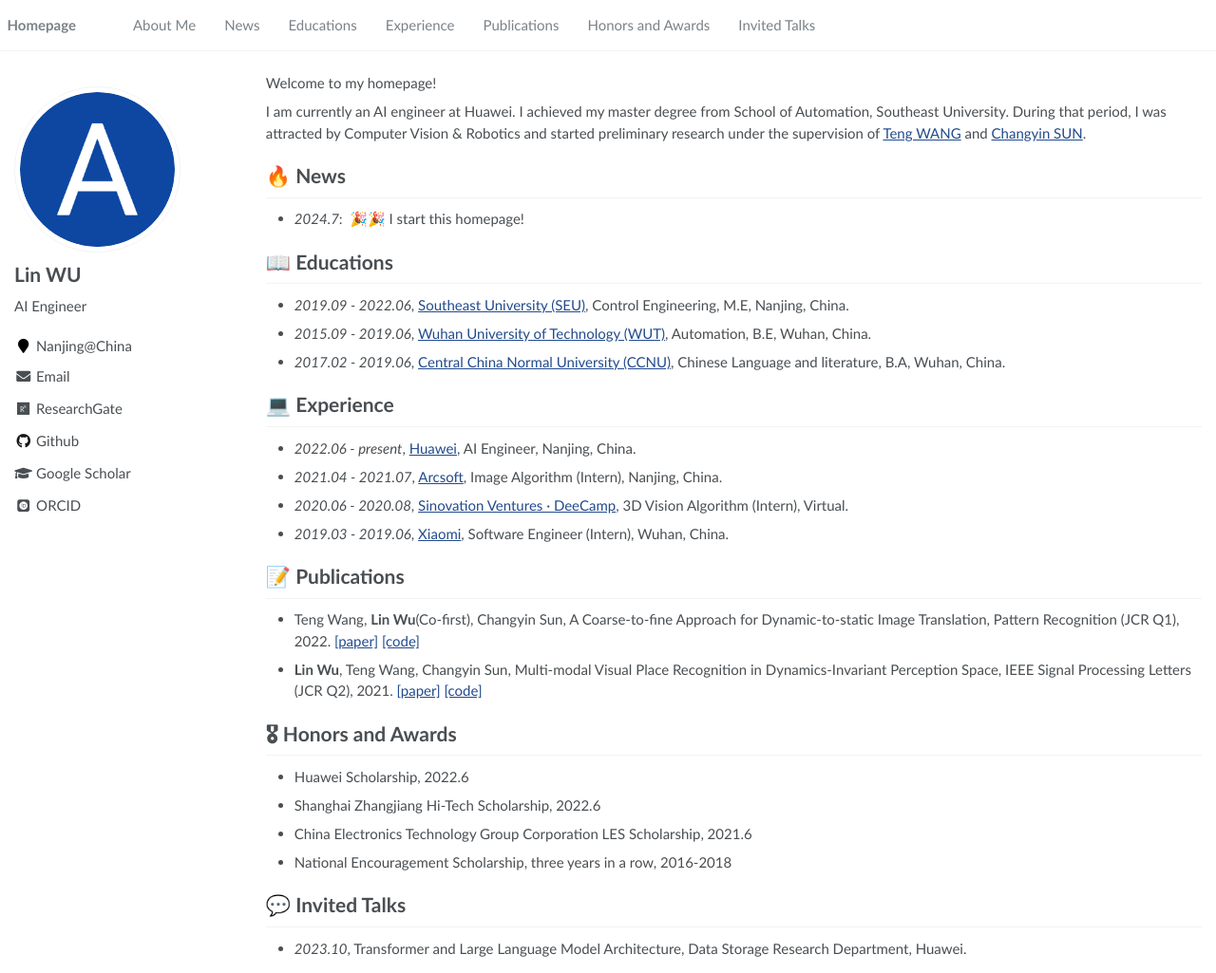
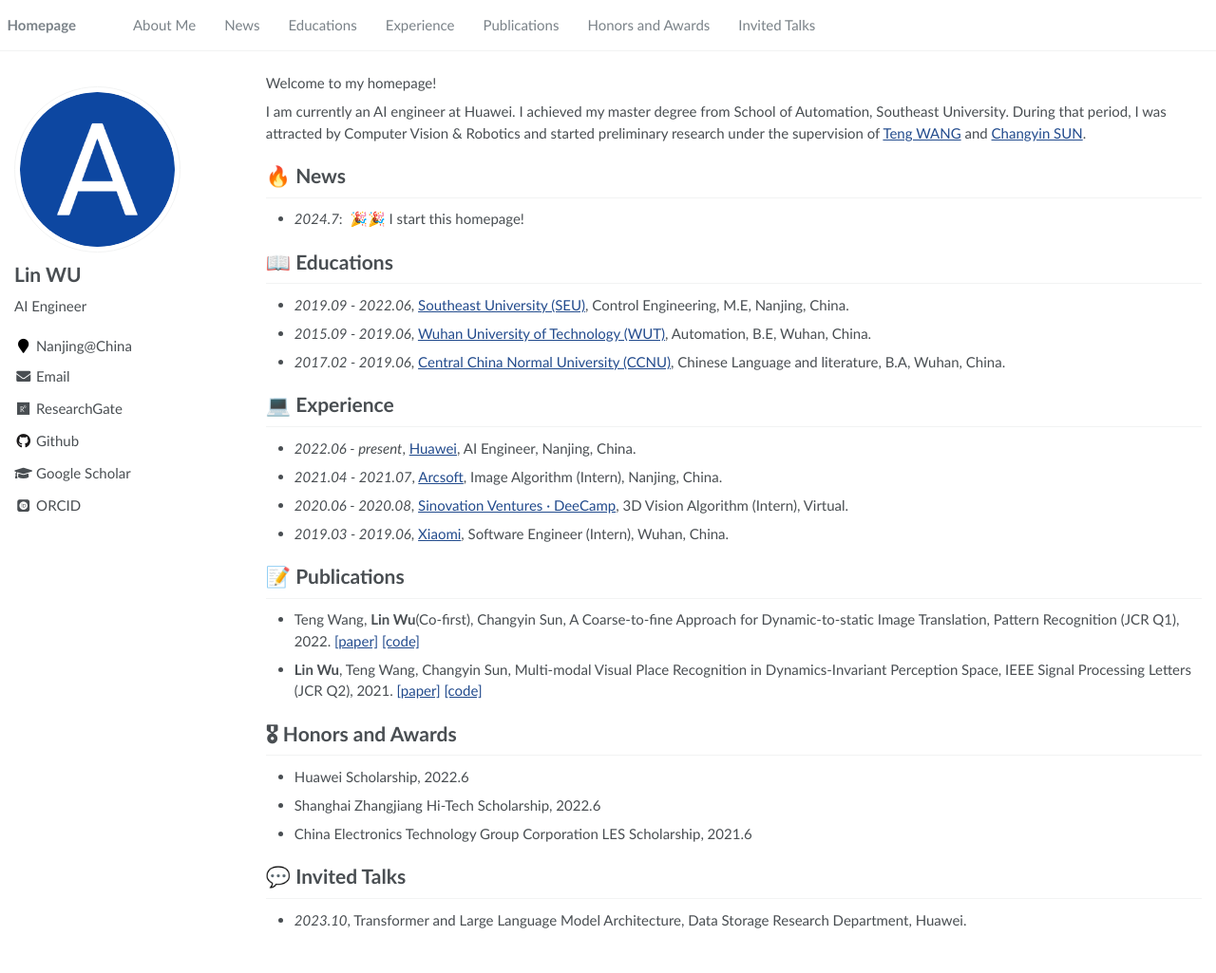
Before and after one commit to wulin97/wulin97.github.io, a Jekyll site: the page built from _pages/about.md, in a window 1280 px wide and 1025 px high. Shown: the whole window at 95% size. Built offline with Jekyll 4.4.1, drawn with Linux system fonts in a browser that asks for light colours; some web fonts are replaced.

Commit message:
edit about

```diff
--- a/_pages/about.md
+++ b/_pages/about.md
@@ -61,7 +61,7 @@ I am currently an AI engineer at Huawei. I achieved my master degree from School
 - Huawei Scholarship, 2022.6
 - Shanghai Zhangjiang Hi-Tech Scholarship, 2022.6
 - China Electronics Technology Group Corporation LES Scholarship, 2021.6
-- National Encouragement Scholarship, three years in a row, 2016-2018
+<!-- - National Encouragement Scholarship, three years in a row, 2016-2018 -->
 
 <!-- <details>
 <summary>Scholarship</summary>
```
